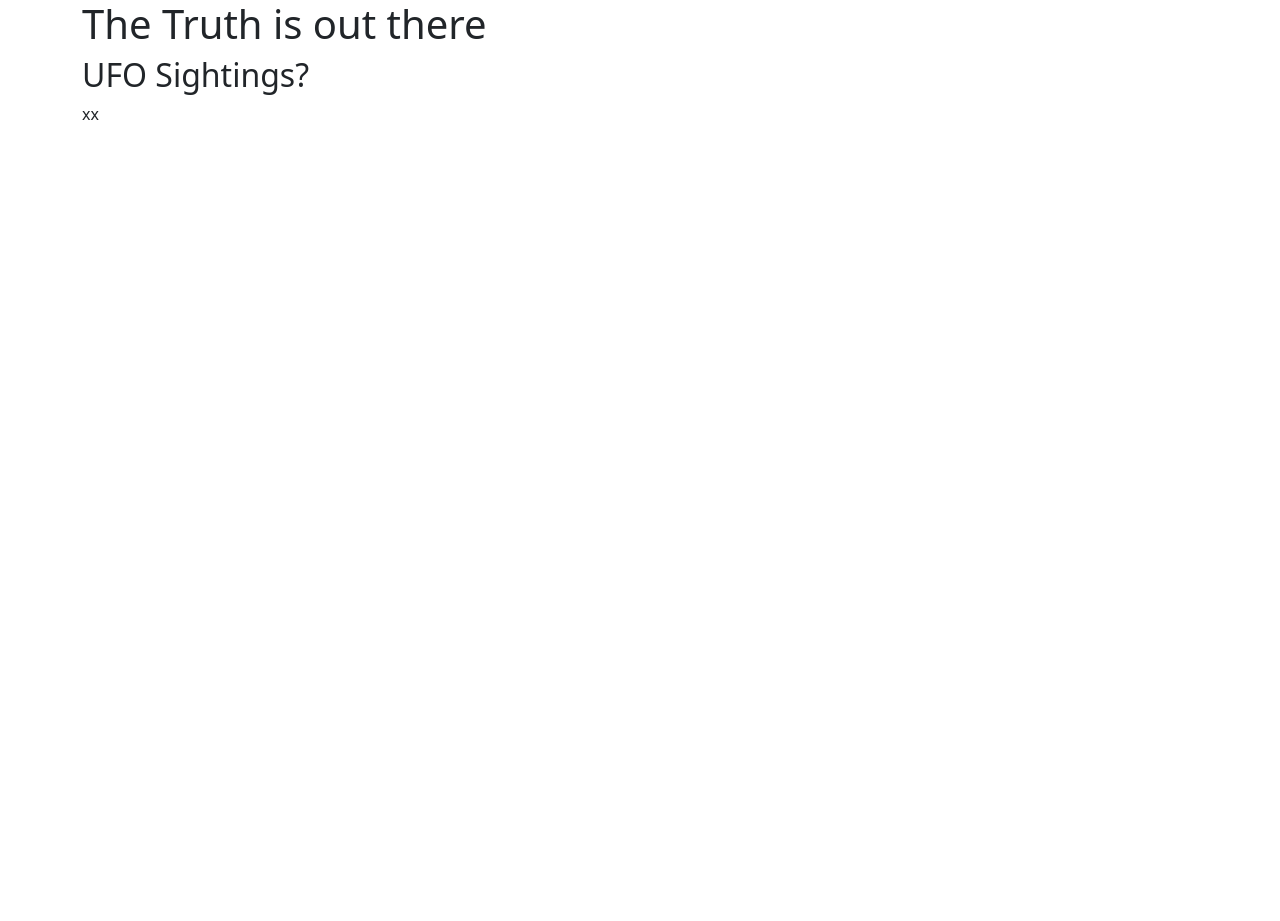
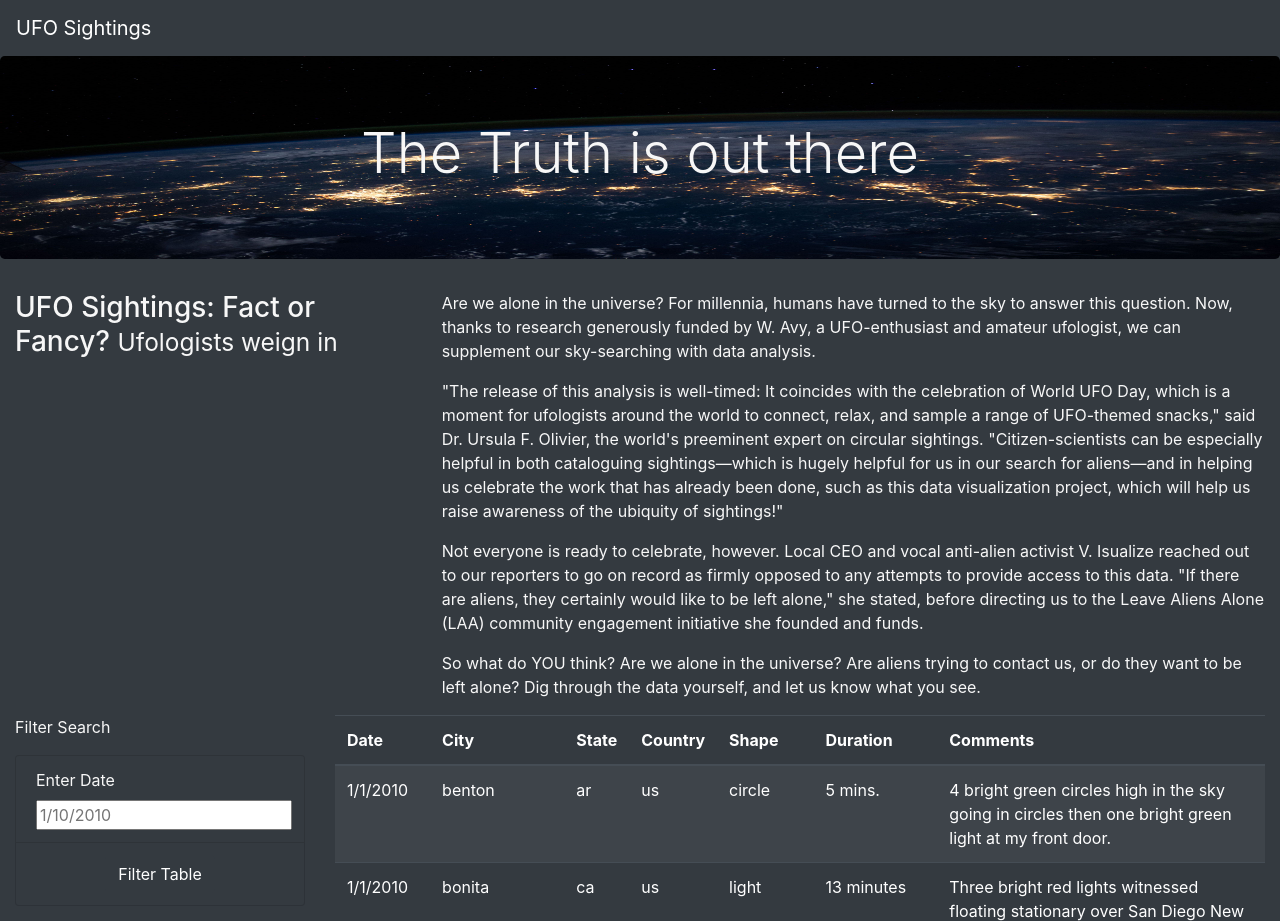
Before and after one commit to Dhanushree27/UFOs, a plain HTML site: page index.html in a window 1280 px wide. Shown: the top 921 px of the page. Before the commit the page ends 800 px from the top, so only its background shows below. Drawn offline with nearby package versions, Linux system fonts and the light colour scheme.

Commit message:
Module 11.6.3

```diff
--- a/index.html
+++ b/index.html
@@ -4,35 +4,75 @@
     <meta charset="UTF-8">
     <meta http-equiv="X-UA-Compatible" content="IE=edge">
     <meta name="viewport" content="width=device-width, initial-scale=1.0">
-    <title>Document</title>
-    <link href="https://cdn.jsdelivr.net/npm/bootstrap@5.1.3/dist/css/bootstrap.min.css" rel="stylesheet"
-            integrity="sha384-1BmE4kWBq78iYhFldvKuhfTAU6auU8tT94WrHftjDbrCEXSU1oBoqyl2QvZ6jIW3" crossorigin="anonymous">
+    <title>UFO Sightings</title>
+    <link rel="stylesheet" href="https://cdn.jsdelivr.net/npm/bootstrap@4.6.1/dist/css/bootstrap.min.css"
+        integrity="sha384-zCbKRCUGaJDkqS1kPbPd7TveP5iyJE0EjAuZQTgFLD2ylzuqKfdKlfG/eSrtxUkn" crossorigin="anonymous">
+    <link rel="stylesheet" href="static/css/style.css">
 </head>
-<body>
-    <div class = "container">
+<body class="bg-dark">
+    <div class = "wrapper">
+        <nav class="navbar navbar-expand-lg navbar-dark">
+            <a class="navbar-brand" href="index.html">UFO Sightings</a>
+        </nav>
         <div class = "jumbotron">
-            <h1>The Truth is out there</h1>
+            <h1 class="display-4">The Truth is out there</h1>
         </div>
-        <div class="row">
-            <div class= "article">
-                <div class ="col-md-6">
-                    <h2>UFO Sightings?</h2>
+        <div class="container-fluid">
+            <div class="row">
+                <div class ="col-md-4">
+                    <h3>UFO Sightings: Fact or Fancy? <small> Ufologists weign in </small></h3>
                 </div>
-                <div class ="col-md-6">
-                    <p>xx</p>
+                <div class ="col-md-8">
+                    <p>Are we alone in the universe? For millennia, humans have turned to the sky to answer this question. Now, thanks to research generously funded by W. Avy, a UFO-enthusiast and amateur ufologist, we can supplement our sky-searching with data analysis.</p>
+
+                    <p>"The release of this analysis is well-timed: It coincides with the celebration of World UFO Day, which is a moment for ufologists around the world to connect, relax, and sample a range of UFO-themed snacks," said Dr. Ursula F. Olivier, the world's preeminent expert on circular sightings.
+                        "Citizen-scientists can be especially helpful in both cataloguing sightings—which is hugely helpful for us in our search for aliens—and in helping us celebrate the work that has already been done, such as this data visualization project, which will help us raise awareness of the ubiquity of sightings!" </p>
+
+                    <p>Not everyone is ready to celebrate, however. Local CEO and vocal anti-alien activist V. Isualize reached out to our reporters to go on record as firmly opposed to any attempts to provide access to this data.
+                        "If there are aliens, they certainly would like to be left alone," she stated, before directing us to the Leave Aliens Alone (LAA) community engagement initiative she founded and funds.</p>
+
+                    <p>So what do YOU think? Are we alone in the universe? Are aliens trying to contact us, or do they want to be left alone? Dig through the data yourself, and let us know what you see.</p>
+                </div>
+
+            </div>
+        </div>
+        <div class="container-fluid">
+            <div class="row">
+                <div class ="col-md-3">
+                    <form class="bg-dark">
+                        <p>Filter Search</p>
+                        <ul class="list-group bg-dark">
+                            <li class="list-group-item bg-dark">
+                                <label for="date">Enter Date</label>
+                                <input type="text" placeholder="1/10/2010" id="datetime"/>
+                            </li>
+                            <li class="list-group-item bg-dark text-center">
+                                <button class="btn btn-dark" id="filter-btn" type="button">Filter Table</button>
+                            </li>
+                        </ul>
+                    </form>
+                </div>
+                <div class ="col-md-9">
+                    <table class="table table-striped table-dark">
+                        <thead>
+                            <tr>
+                                <th>Date</th>
+                                <th>City</th>
+                                <th>State</th>
+                                <th>Country</th>
+                                <th>Shape</th>
+                                <th>Duration</th>
+                                <th>Comments</th>
+                            </tr>
+                        </thead>
+                        <tbody></tbody>
+                    </table>
                 </div>
             </div>
         </div>
-        <div class="row">
-            <div class ="col-md-3">
-
-            </div>
-            <div class ="col-md-9">
-
-            </div>
-        </div>
-
-
     </div>
+    <script src="https://cdnjs.cloudflare.com/ajax/libs/d3/4.11.0/d3.js"></script>
+    <script src="static/js/data.js"></script>
+    <script src="static/js/app.js"></script>
 </body>
 </html>
--- a/static/css/style.css
+++ b/static/css/style.css
@@ -0,0 +1,8 @@
+body {
+    color: #f7f7f7;
+  }
+.jumbotron{
+    background-image:url("../images/nasa.jpg");
+    background-size:100% 100%;
+    text-align:center;
+    }
--- a/static/js/app.js
+++ b/static/js/app.js
@@ -21,7 +21,7 @@ function handleClick(){
     // Grabs the entered datetime value from HTML
     let date=d3.select("#datetime").property("value");
     // Default value to display if no date is entered
-    let filterdData=tableData;
+    let filteredData=tableData;
     // Filter rows based on entered data
     if (date){
         filteredData=filteredData.filter(row=>row.datetime===date);
```
Also changed, not shown: static/images/nasa.jpg (added).
